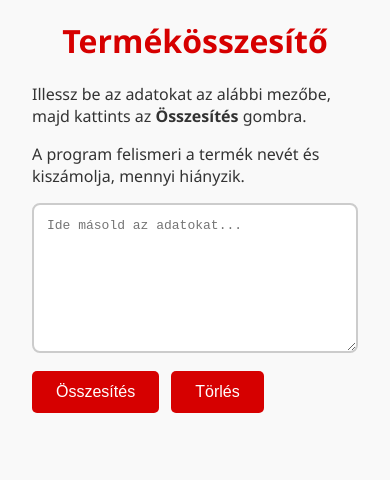
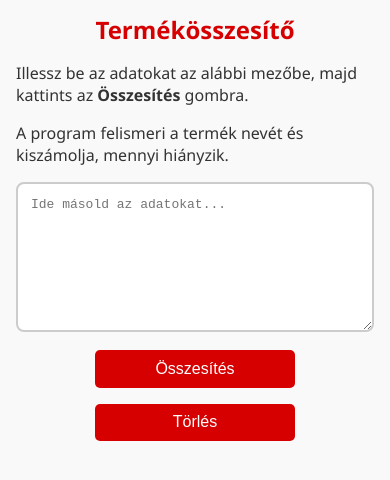
Before and after one commit to BKAlexandra/index, a plain HTML site: page index.html in a window 390 px wide. Shown: the part 116-596 px from the top of the page. Drawn offline with Linux system fonts and the light colour scheme.

Commit message:
Update index.html
mobile responsive

```diff
--- a/index.html
+++ b/index.html
@@ -8,7 +8,7 @@
       font-family: 'Segoe UI', Tahoma, Geneva, Verdana, sans-serif;
       background: #f9f9f9;
       color: #333;
-      padding: 2em;
+      padding: 2em 1em;
       max-width: 800px;
       margin: auto;
     }
@@ -16,11 +16,14 @@
     h1 {
       text-align: center;
       color: #d60000;
+      font-size: 1.8em;
     }
 
     img.logo {
       display: block;
       margin: 0 auto 1em auto;
+      max-width: 100%;
+      height: auto;
       width: 150px;
     }
 
@@ -39,7 +42,7 @@
 
     button {
       padding: 0.75em 1.5em;
-      margin-right: 0.5em;
+      margin-bottom: 0.5em;
       background: #d60000;
       color: white;
       border: none;
@@ -47,22 +50,35 @@
       font-size: 1em;
       cursor: pointer;
       transition: background 0.3s ease;
+      width: 100%;
+      max-width: 200px;
     }
 
     button:hover {
       background: #a50000;
     }
 
+    .button-container {
+      display: flex;
+      flex-wrap: wrap;
+      gap: 0.5em;
+      justify-content: center;
+    }
+
     table {
       width: 100%;
       border-collapse: collapse;
       margin-top: 2em;
+      font-size: 0.95em;
+      overflow-x: auto;
+      display: block;
     }
 
     th, td {
       border: 1px solid #ddd;
       padding: 0.75em;
       text-align: left;
+      white-space: nowrap;
     }
 
     th {
@@ -72,11 +88,25 @@
     #result p {
       font-weight: bold;
       color: #008000;
+      text-align: center;
     }
 
     @media (max-width: 600px) {
       textarea {
         height: 150px;
+      }
+
+      h1 {
+        font-size: 1.5em;
+      }
+
+      button {
+        font-size: 1em;
+        padding: 0.6em 1em;
+      }
+
+      th, td {
+        font-size: 0.9em;
       }
     }
   </style>
@@ -90,9 +120,11 @@
   <p>A program felismeri a termék nevét és kiszámolja, mennyi hiányzik.</p>
 
   <textarea id="inputData" placeholder="Ide másold az adatokat..."></textarea>
-  <br>
-  <button onclick="processData()">Összesítés</button>
-  <button onclick="clearData()">Törlés</button>
+
+  <div class="button-container">
+    <button onclick="processData()">Összesítés</button>
+    <button onclick="clearData()">Törlés</button>
+  </div>
 
   <div id="result"></div>
 
```
